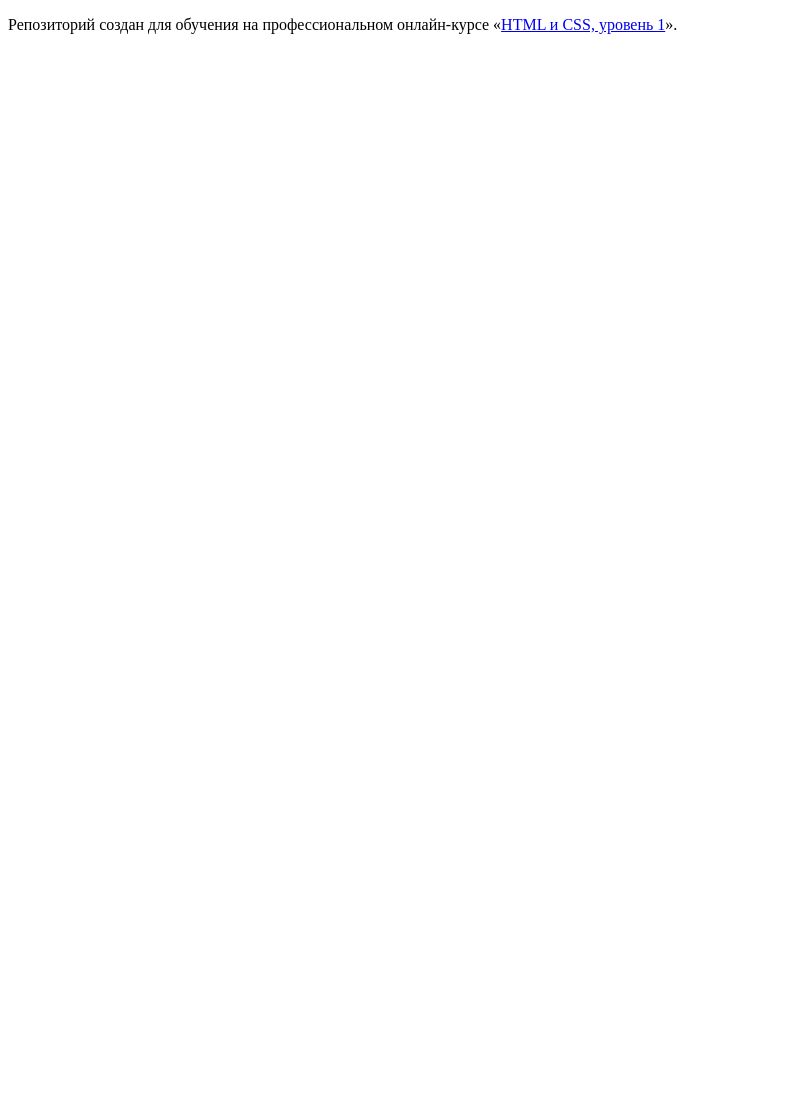
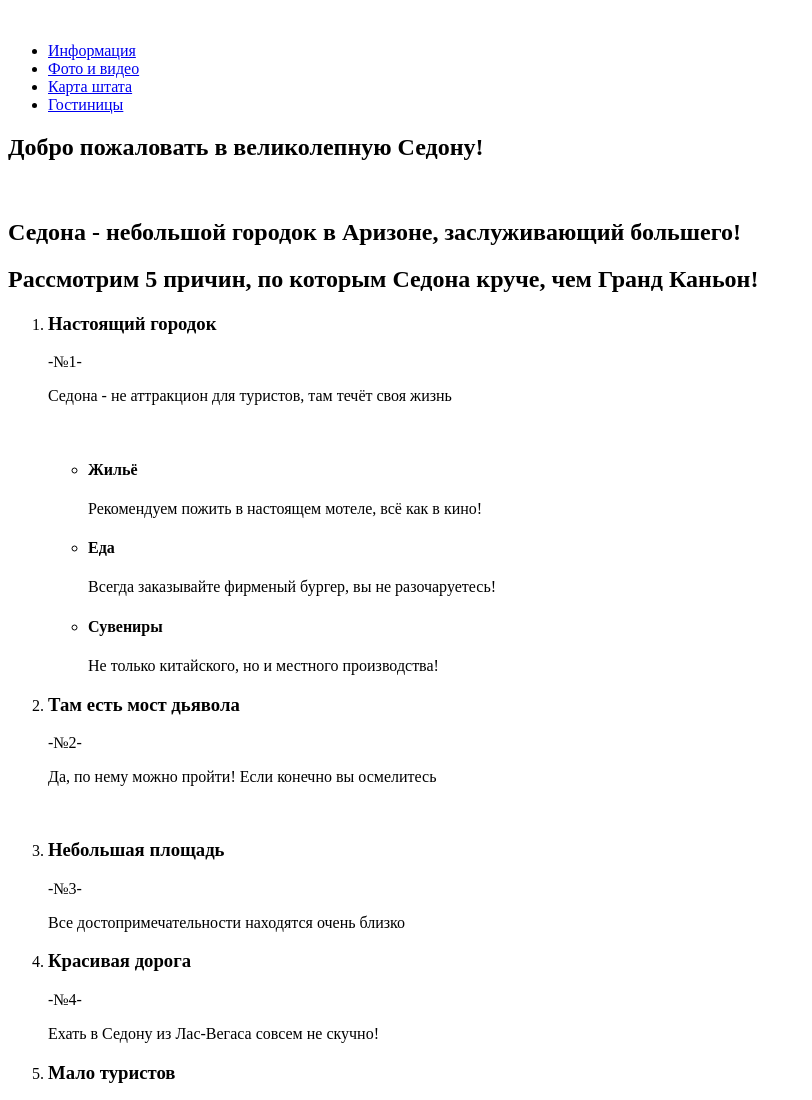
Before and after one commit to alex-borzov/1325925-sedona-29, a plain HTML site: page index.html in a window 1280 px wide. Shown: the top 1100 px of the page, without its empty margins (0-812 px from the left). Before the commit the page ends 800 px from the top, so only its background shows below. Drawn offline with Linux system fonts and the light colour scheme.

Commit message:
Разметка главной страницы

```diff
--- a/index.html
+++ b/index.html
@@ -1,12 +1,102 @@
 <!DOCTYPE html>
 <html lang="ru">
-  <head>
-    <meta charset="utf-8">
-    <title>HTML Academy: Седона</title>
-  </head>
-  <body>
 
-    <p>Репозиторий создан для обучения на профессиональном онлайн‑курсе «<a href="https://htmlacademy.ru/intensive/htmlcss">HTML и CSS, уровень 1</a>».</p>
+<head>
+  <meta charset="utf-8">
+  <title>HTML Academy: Седона</title>
+</head>
 
-  </body>
+<body>
+  <header>
+    <nav>
+      <a href="#">
+        <img src="" alt="">
+      </a>
+      <ul>
+        <li><a href="#">Информация</a></li>
+        <li><a href="#">Фото и видео</a></li>
+        <li><a href="#">Карта штата</a></li>
+        <li><a href="#">Гостиницы</a></li>
+      </ul>
+    </nav>
+  </header>
+  <main>
+    <section>
+      <h2>Добро пожаловать в великолепную Седону!</h2>
+      <img src="" alt="">
+    </section>
+    <section>
+      <h1>Седона - небольшой городок в Аризоне, заслуживающий большего!</h1>
+    </section>
+    <section>
+      <h2>Рассмотрим 5 причин, по которым Седона круче, чем Гранд Каньон!</h2>
+      <ol>
+        <li>
+          <h3>Настоящий городок</h3>
+          <span>-№1-</span>
+          <p>Седона - не аттракцион для туристов, там течёт своя жизнь</p>
+          <img src="" alt="">
+          <ul>
+            <li>
+              <h4>Жильё</h4>
+              <p>Рекомендуем пожить в настоящем мотеле, всё как в кино!</p>
+            </li>
+            <li>
+              <h4>Еда</h4>
+              <p>Всегда заказывайте фирменый бургер, вы не разочаруетесь!</p>
+            </li>
+            <li>
+              <h4>Сувениры</h4>
+              <p>Не только китайского, но и местного производства!</p>
+            </li>
+          </ul>
+        </li>
+        <li>
+          <h3>Там есть мост дьявола</h3>
+          <span>-№2-</span>
+          <p>Да, по нему можно пройти! Если конечно вы осмелитесь</p>
+          <img src="" alt="">
+        </li>
+        <li>
+          <h3>Небольшая площадь</h3>
+          <span>-№3-</span>
+          <p>Все достопримечательности находятся очень близко</p>
+        </li>
+        <li>
+          <h3>Красивая дорога</h3>
+          <span>-№4-</span>
+          <p>Ехать в Седону из Лас-Вегаса совсем не скучно!</p>
+        </li>
+        <li>
+          <h3>Мало туристов</h3>
+          <span>-№5-</span>
+          <p>Большинство едет в Гранд Каньон и толпится там</p>
+        </li>
+      </ol>
+    </section>
+    <section>
+      <h2>Поиск гостиницы</h2>
+      <p>Заинтересовались?</p>
+      <p>Укажите предполагаемые даты поездки, и мы покажем вам лучшие предложения гостиниц в Седоне</p>
+      <a href="#">Поиск гостиниц в Седоне</a>
+      <form action=""></form>
+    </section>
+    <section>
+      <h2>Карта</h2>
+      <img src="" alt="">
+    </section>
+  </main>
+  <footer>
+    <p>#visitsedona</p>
+    <p>тел:<a>+7(495) 666-01-66</a></p>
+    <ul>
+      <li><a href="#"><img src="" alt=""></a></li>
+      <li><a href="#"><img src="" alt=""></a></li>
+      <li><a href="#"><img src="" alt=""></a></li>
+    </ul>
+    <p>website by<a><img src="" alt=""></a></p>
+  </footer>
+
+</body>
+
 </html>
```
